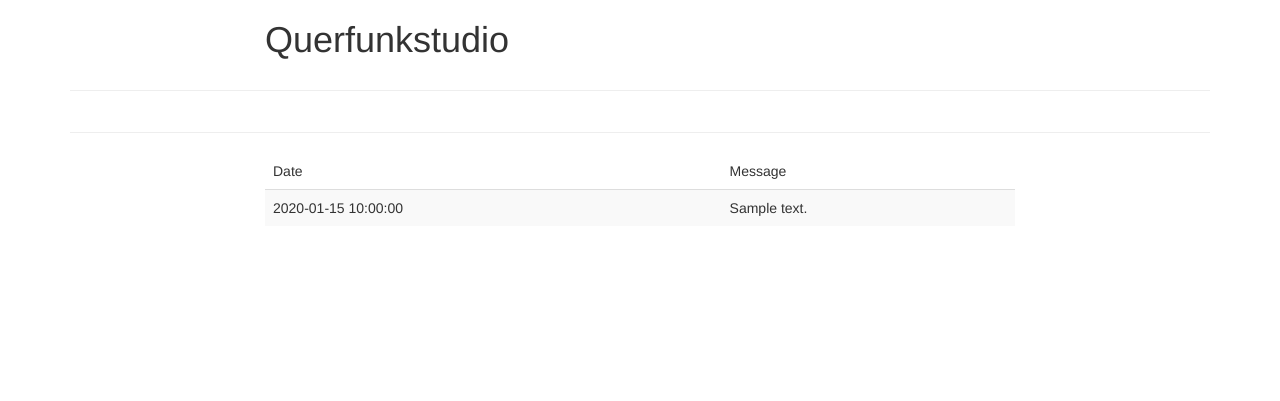
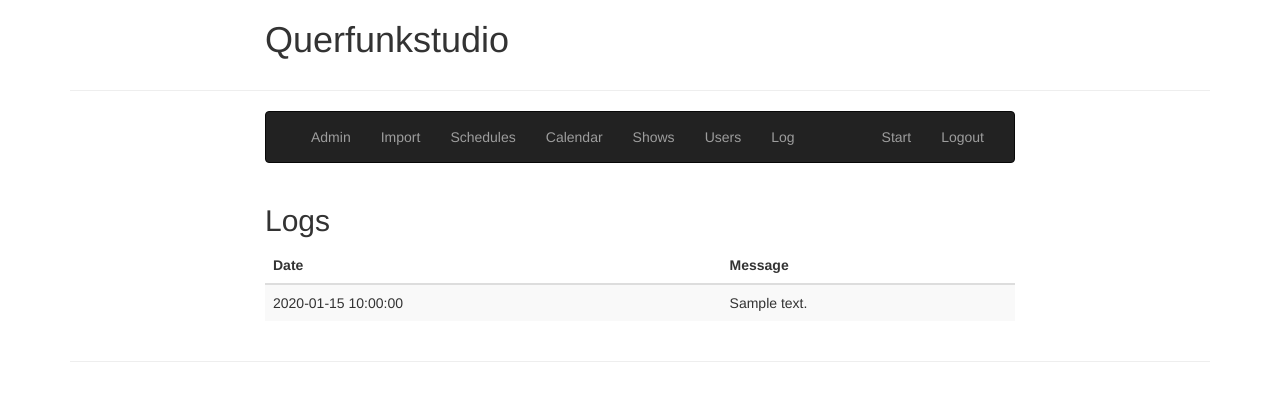
Before and after one commit to olf42/querfunkstudio, a Python web app: template templates/log.html in a window 1280 px wide. Shown: the top 401 px of the page. Run offline with Jinja, Linux system fonts and the light colour scheme; the template is opened without the code that fills it: most values are stand-ins (such as "Sample title", 1, 10 or a date in 2020); some libraries are stand-ins or nearby versions.

Commit message:
added log display

```diff
--- a/querfunkadmin.py
+++ b/querfunkadmin.py
@@ -208,8 +208,6 @@ class Querfunkadmin(object):
                                                         users=users,
                                                         nousers=nousers)
 
-
-
     @cherrypy.expose
     def log(self):
 
--- a/templates/log.html
+++ b/templates/log.html
@@ -1,32 +1,35 @@
-{% extends "base.html" %}
+{% extends "admin-base.html" %}
 
 {% block title %}
-Log
+Logs
 {% endblock %}
 
-
 {% block content %}
-	<hr>
-
-
 		<div class="row">
 			<div class="col-md-2"></div>
 			<div class="col-md-8">
-				<table class="table table-striped table-hover ">
-					<thead>
-						<td>Date</td>
-						<td>Message</td>
-					</thead>
-				{% for message in logs %}
-				<tr class=" {{message.type}} ">
-					<td>{{ message.datetime }}</td>
-					<td>{{ message.message }}</td>
-				</tr>
+			<h2>Logs</h2>
+			{% if logs %}
+			<table class="table table-striped table-hover ">
+                                        <thead>
+						<th>Date</th>
+                                                <th>Message</th>
+                                        </thead>
+					{% for log in logs %}
+					<tr class=" {{ log.type }}">
+						<td>
+							{{ log.datetime }}
+						</td>
+						<td>
+							{{ log.message}}
+						</td>
+					</tr>
 				{% endfor %}
-				</table>
+			</table>
+			{% endif %}
 			</div>
 			<div class="col-md-2"></div>
 		</div><!-- /.row -->
-
+	<hr>
 
 {% endblock %}
```
Also changed, not shown: querfunkbackend.py (+4 -4 lines).
